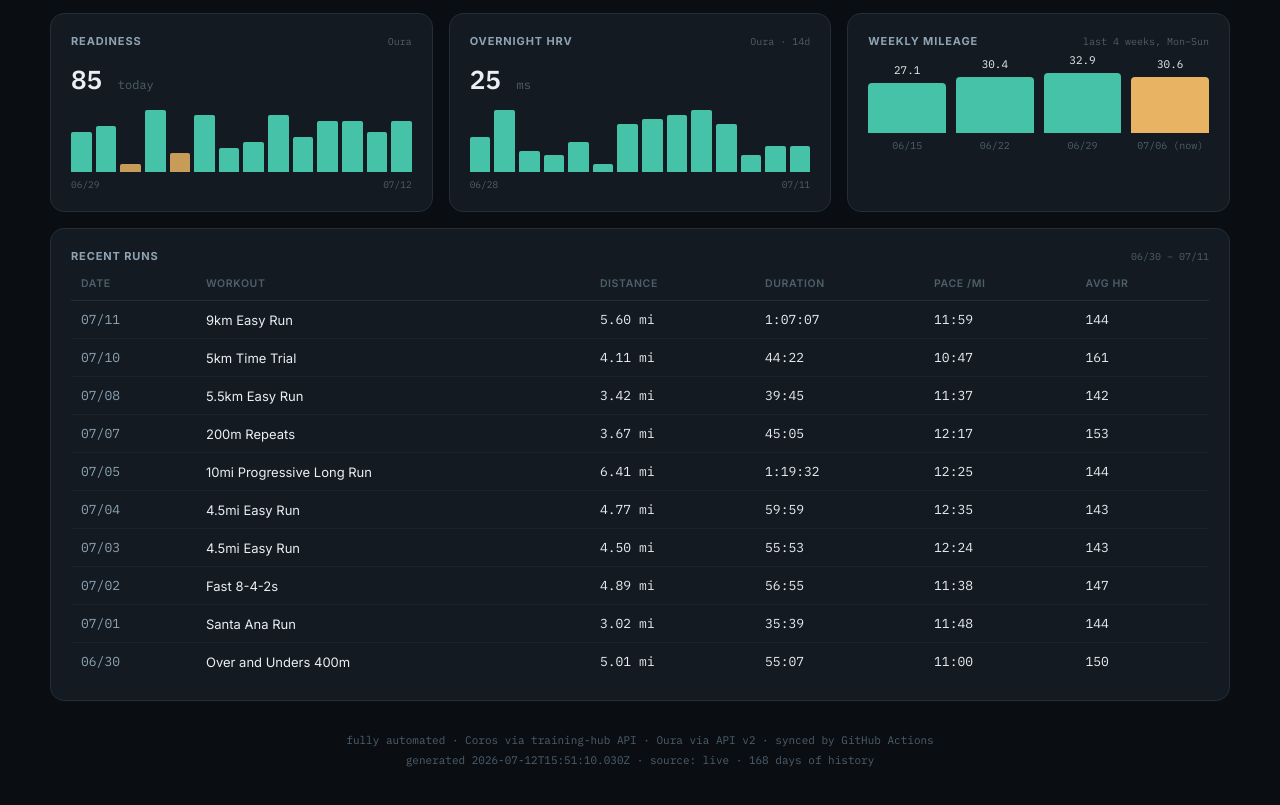
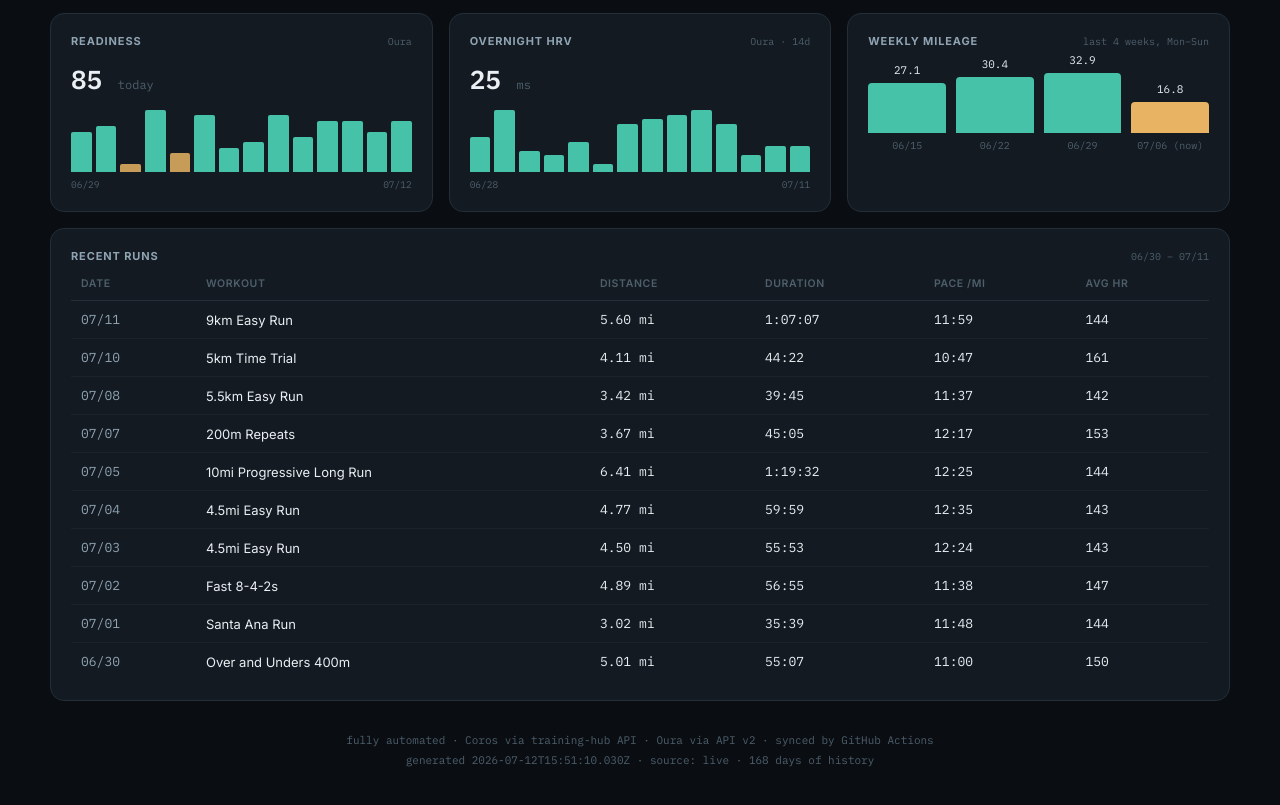
Before and after one commit to bradleyblockedyou/fitness-dashboard, a plain HTML site: page site/index.html in a window 1280 px wide. Shown: the part 1358-2163 px from the top of the page. Drawn offline with Linux system fonts and the light colour scheme.

Commit message:
Weekly mileage counts runs only (bike/strength excluded)
Co-Authored-By: Claude Fable 5 <noreply@anthropic.com>

```diff
--- a/site/index.html
+++ b/site/index.html
@@ -581,8 +581,9 @@ function renderAll(data){
     renderSpark('hrvSpark', hrvRows.map(h=>Math.round(h.hrv)), 'hrvSparkLabels', shortDate(hrvRows[0].date), shortDate(lastH.date));
   }
 
-  // runs table (running sports only)
-  const runs = (data.activities??[]).filter(a=>!a.sportType || Math.floor(a.sportType/100)===1).slice(0,10);
+  // running sports only (sportType 1xx) — bikes/strength stay out of run stats
+  const allRuns = (data.activities??[]).filter(a=>!a.sportType || Math.floor(a.sportType/100)===1);
+  const runs = allRuns.slice(0,10);
   const tbody = $('runsBody');
   tbody.innerHTML = '';
   runs.forEach(r=>{
@@ -597,9 +598,9 @@ function renderAll(data){
   });
   if(runs.length) $('runsRange').textContent = shortDate(runs[runs.length-1].date)+' – '+shortDate(runs[0].date);
 
-  // weekly mileage
+  // weekly mileage (runs only)
   const weeks = {};
-  (data.activities??[]).forEach(r=>{
+  allRuns.forEach(r=>{
     const mon = mondayOf(new Date(r.date+'T12:00:00'));
     const key = mon.toISOString().slice(0,10);
     weeks[key] = (weeks[key]||0) + (r.km??0)*KM_TO_MI;
```
